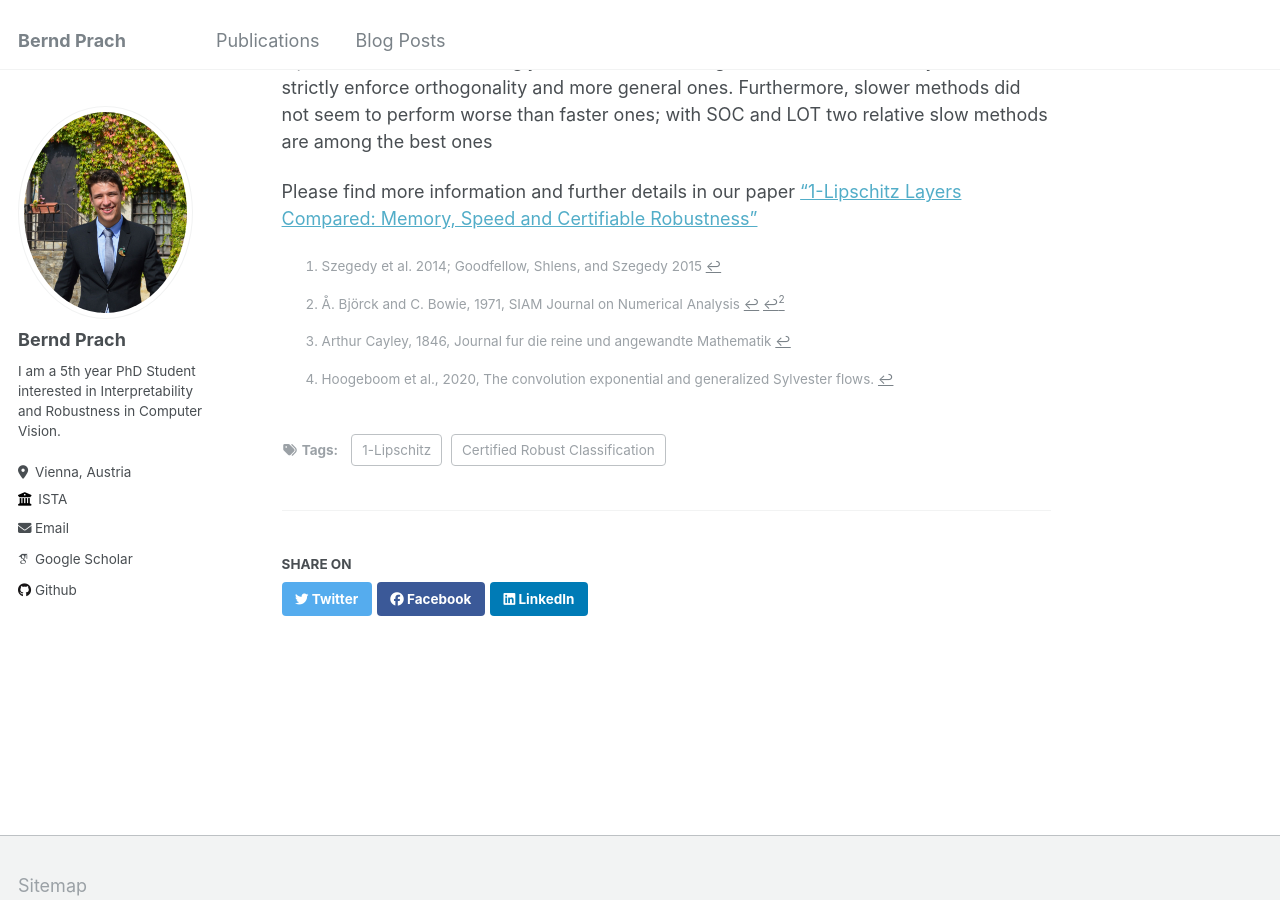
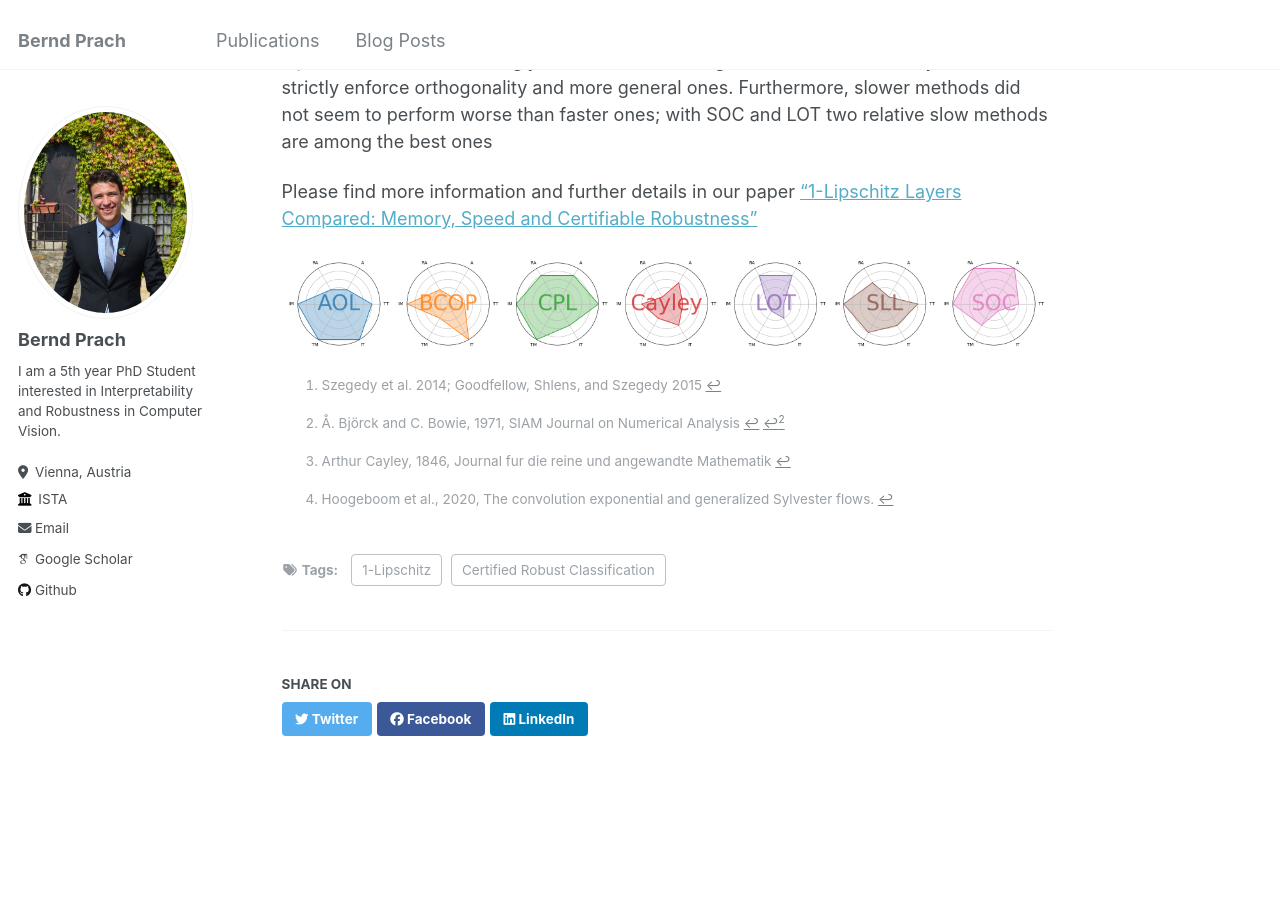
Before and after one commit to berndprach/berndprach.github.io, a Jekyll site: the page built from _posts/2024-06-26-1LipschitzLayersCompared.md, in a window 1280 px wide and 900 px high, scrolled down 5605 px. Built offline with Jekyll 4.4.1, drawn with Linux system fonts in a browser that asks for light colours; some web fonts are replaced.

Commit message:
Update 2024-06-26-1LipschitzLayersCompared.md

```diff
--- a/_posts/2024-06-26-1LipschitzLayersCompared.md
+++ b/_posts/2024-06-26-1LipschitzLayersCompared.md
@@ -183,3 +183,5 @@ One commonality between well performing methods that we have found is that they
 
 Please find more information and further details in our paper
 [“1-Lipschitz Layers Compared: Memory, Speed and Certifiable Robustness”](https://berndprach.github.io/publication/1LipschitzLayersCompared)
+
+<img src="/images/star_plot_line.png" alt="Radar plot of results" width="1200"/>
```
